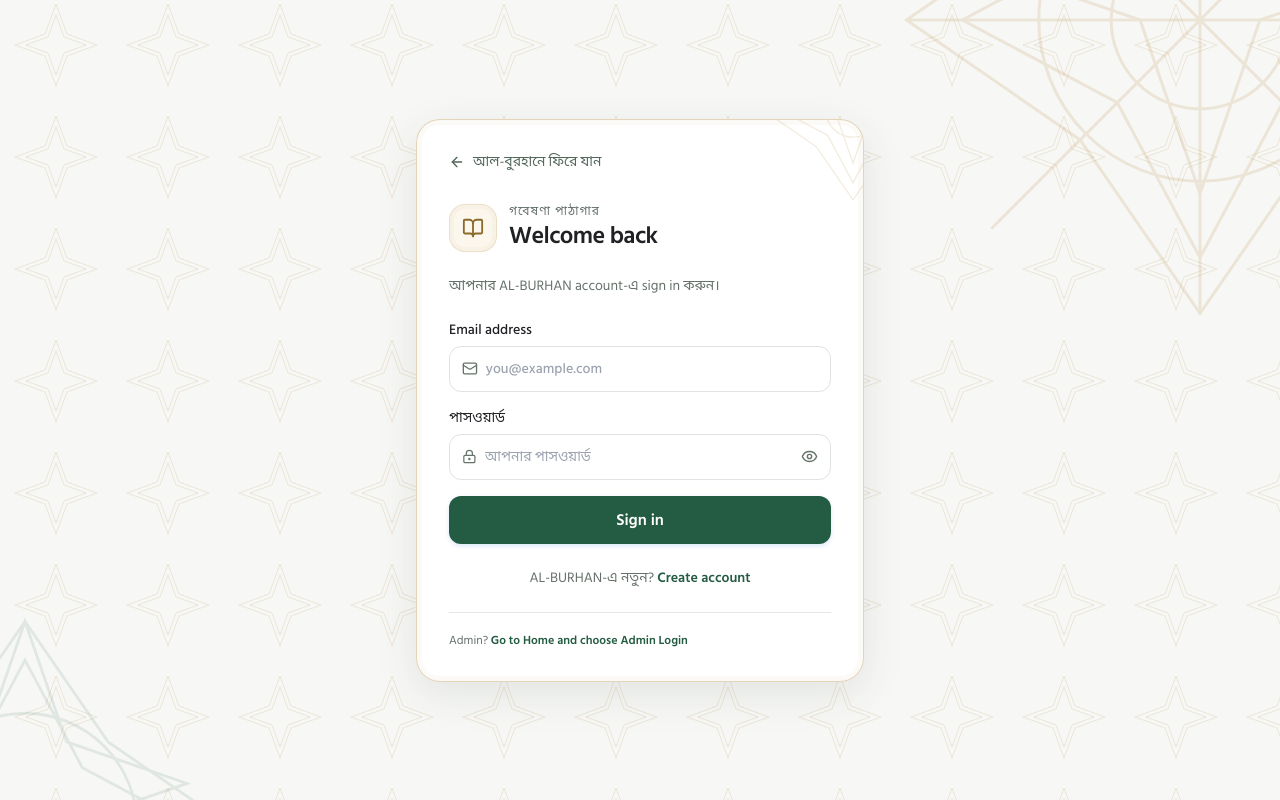
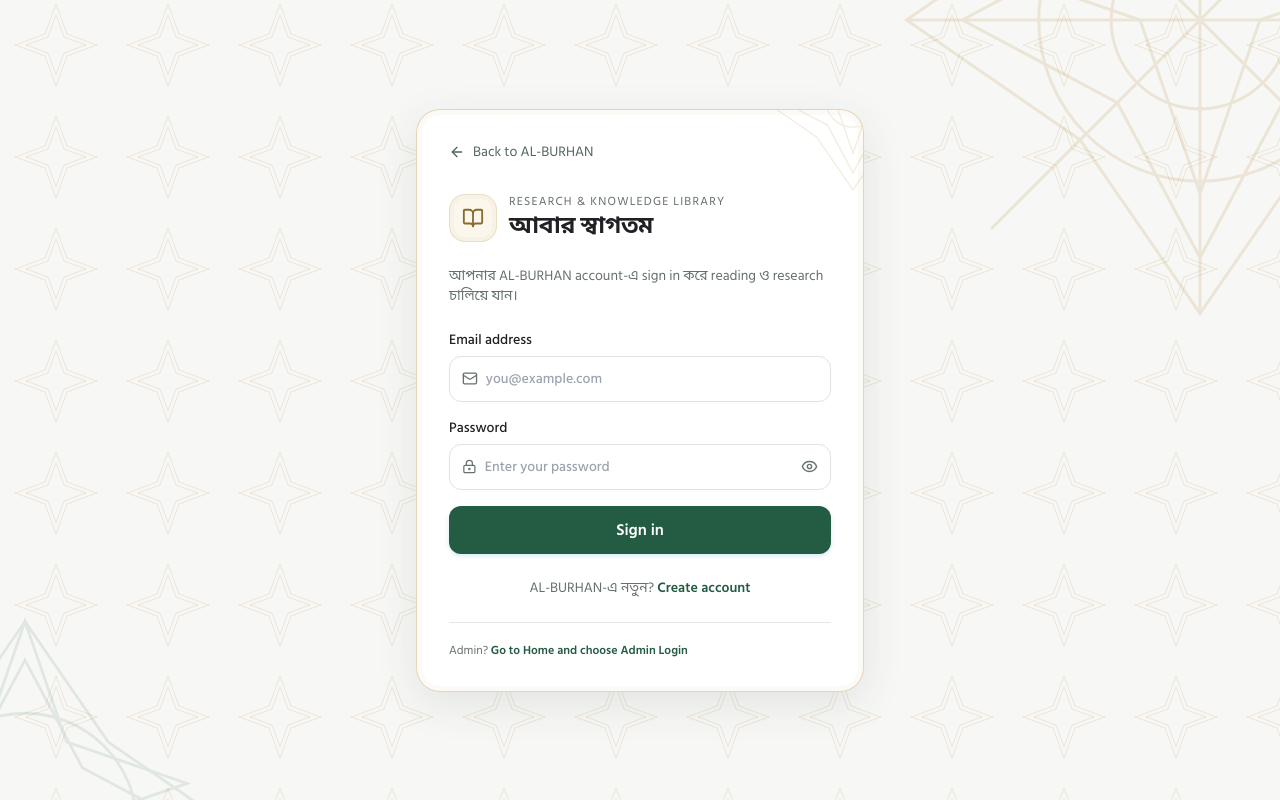
Before and after one commit to masudrana430/al-burhan-nextjs-prisma-blog, a Next.js app: page /login in a window 1280 px wide. Built offline with nearby package versions, Linux system fonts and the light colour scheme; no server answers.

Commit message:
copy: improve Bengali-English wording on login route

```diff
--- a/app/login/page.tsx
+++ b/app/login/page.tsx
@@ -26,7 +26,7 @@ export default function LoginPage() {
     try {
       const result = await signIn('user-credentials', { email, password, redirect: false });
       if (!result || result.error) {
-        setError('ইমেইল OR Password সঠিক নয়।');
+        setError('Email অথবা Password সঠিক নয়। আবার চেষ্টা করুন।');
         return;
       }
       router.replace('/');
@@ -41,19 +41,19 @@ export default function LoginPage() {
   return (
     <main className="auth-page min-h-screen flex items-center justify-center px-4 py-10">
       <section className="auth-panel w-full max-w-md rounded-3xl border p-6 sm:p-8">
-        <Link href="/" className="auth-back inline-flex items-center gap-2 text-sm mb-8"><ArrowLeft size={16}/> আল-বুরহানে ফিরে যান</Link>
+        <Link href="/" className="auth-back inline-flex items-center gap-2 text-sm mb-8"><ArrowLeft size={16}/> Back to AL-BURHAN</Link>
         <div className="flex items-center gap-3 mb-6">
           <div className="auth-logo h-12 w-12 rounded-2xl flex items-center justify-center"><BookOpen size={22}/></div>
-          <div><p className="text-xs uppercase tracking-widest auth-muted">গবেষণা পাঠাগার</p><h1 className="text-2xl font-semibold tracking-tight">Welcome back</h1></div>
+          <div><p className="text-xs uppercase tracking-widest auth-muted">RESEARCH & KNOWLEDGE LIBRARY</p><h1 className="text-2xl font-semibold tracking-tight">আবার স্বাগতম</h1></div>
         </div>
-        <p className="auth-muted text-sm mb-6">আপনার AL-BURHAN account-এ sign in করুন।</p>
+        <p className="auth-muted text-sm mb-6">আপনার AL-BURHAN account-এ sign in করে reading ও research চালিয়ে যান।</p>
         {error && <p role="alert" className="auth-error rounded-xl px-3 py-2.5 text-sm mb-4">{error}</p>}
         <form onSubmit={handleSubmit} className="space-y-4">
           <label className="block text-sm font-medium">Email address
             <span className="auth-input-wrap mt-1.5 flex items-center gap-2 rounded-xl border px-3"><Mail size={17}/><input required type="email" autoComplete="email" value={email} onChange={e=>setEmail(e.target.value)} placeholder="you@example.com" className="w-full py-3 bg-transparent outline-none"/></span>
           </label>
-          <label className="block text-sm font-medium">পাসওয়ার্ড
-            <span className="auth-input-wrap mt-1.5 flex items-center gap-2 rounded-xl border px-3"><LockKeyhole size={17}/><input required type={showPassword?'text':'password'} autoComplete="current-password" value={password} onChange={e=>setPassword(e.target.value)} placeholder="আপনার পাসওয়ার্ড" className="w-full py-3 bg-transparent outline-none"/><button type="button" aria-label={showPassword?'পাসওয়ার্ড লুকান':'পাসওয়ার্ড দেখুন'} onClick={()=>setShowPassword(v=>!v)}>{showPassword?<EyeOff size={17}/>:<Eye size={17}/>}</button></span>
+          <label className="block text-sm font-medium">Password
+            <span className="auth-input-wrap mt-1.5 flex items-center gap-2 rounded-xl border px-3"><LockKeyhole size={17}/><input required type={showPassword?'text':'password'} autoComplete="current-password" value={password} onChange={e=>setPassword(e.target.value)} placeholder="Enter your password" className="w-full py-3 bg-transparent outline-none"/><button type="button" aria-label={showPassword?'পাসওয়ার্ড লুকান':'পাসওয়ার্ড দেখুন'} onClick={()=>setShowPassword(v=>!v)}>{showPassword?<EyeOff size={17}/>:<Eye size={17}/>}</button></span>
           </label>
           <button disabled={loading} className="auth-primary w-full rounded-xl py-3 font-semibold disabled:opacity-60">{loading?'Signing in…':'Sign in'}</button>
         </form>
```
